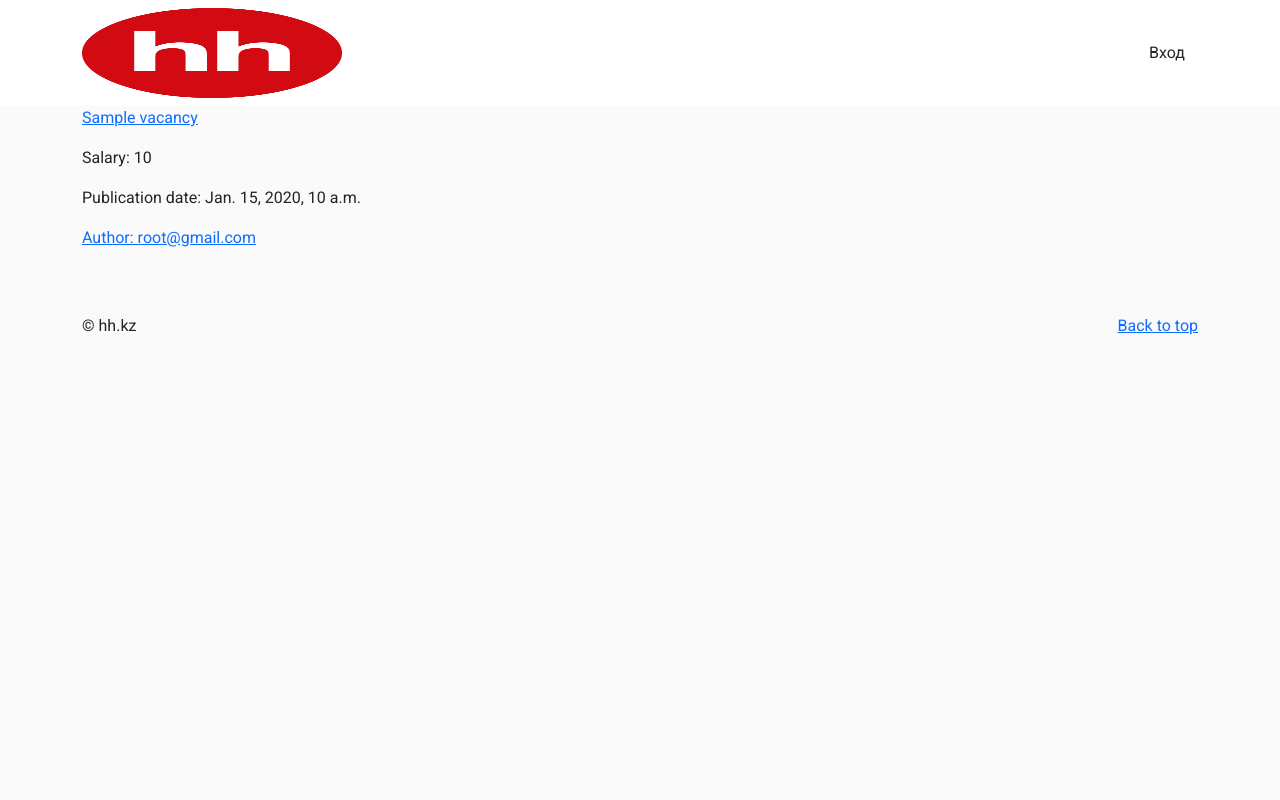
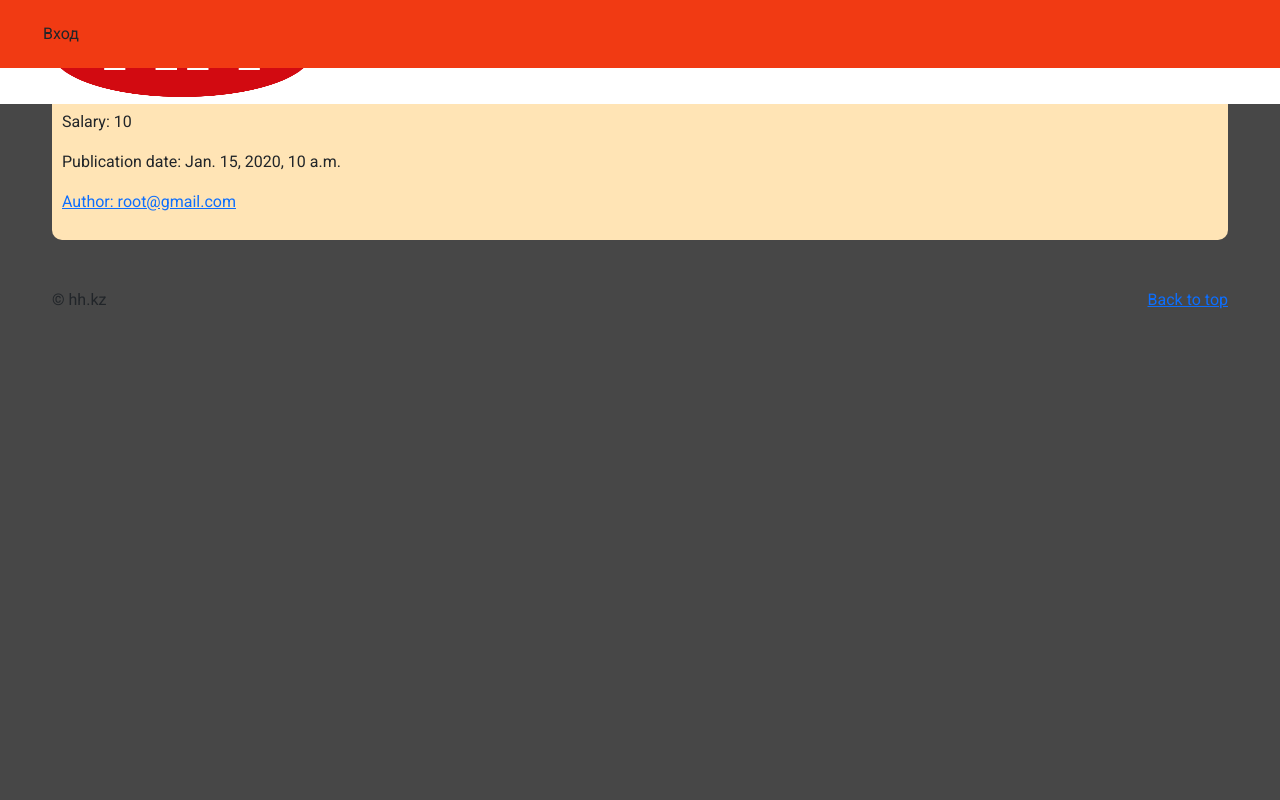
Before and after one commit to AlibekBeket/-laboratory_68_team_work, a Django app: page / in a window 1280 px wide. Run offline with Django 4.2, Linux system fonts and the light colour scheme; data comes from the database, SQL or seed files in the repository; tables that the repository leaves empty hold one stand-in row (values such as "Sample post"); parts of the project's set-up code (start-up, migrations or seed data) failed here and were passed over; some libraries are stand-ins or nearby versions.

Commit message:
#7 Стилизовал базовую страницу
Стилизовал базовую страницу

```diff
--- a/app/headhunter/templates/base.html
+++ b/app/headhunter/templates/base.html
@@ -3,7 +3,7 @@
 <html lang="en">
 <head>
     <meta charset="UTF-8">
-    <link rel="stylesheet" href="{% static 'css/style.css' %}">
+    <link rel="stylesheet" href="{% static 'style.css' %}">
     <title>{% block title %}{% endblock %}</title>
 </head>
 <body>
--- a/app/static/style.css
+++ b/app/static/style.css
@@ -1,14 +1,63 @@
 @import url('https://fonts.googleapis.com/css2?family=Roboto:wght@300;400;500;700;900&display=swap');
-
 *{
     margin: 0;
     padding: 0;
     box-sizing: border-box;
 }
-
-
 body{
     background: #fafafa;
     position: relative;
     font-family: 'roboto', sans-serif;
+    margin-top: 60px;
+    background-color: #474747;
 }
+.container{
+    margin: 0 auto;
+    max-width: 1200px;
+}
+.to_do_row{
+    margin-top: 10px;
+    border-bottom: 2px solid black;
+}
+.navbar{
+    display: block;
+    background: #F13A13;
+    position: fixed;
+    top: 0;
+    right: 0;
+    left: 0;
+    font-size: 0;
+    box-sizing: border-box;
+    padding: 7px 30px;
+}
+.menu{
+    font-size: 14px;
+    line-height: 1;
+    padding: 0;
+    margin: 0;
+    display: inline-block;
+    color: #fffee8;
+}
+.menu li {
+    display: inline-block;
+}
+.menu a {
+    display: inline-block;
+    text-decoration: none;
+    color: inherit;
+    padding: 5px 15px;
+}
+.menu a:hover {
+    color: #AED6F1;
+    text-decoration: underline;
+}
+.logo{
+    font-size: 30px;
+    margin-right: 100px;
+}
+.project_info{
+    margin-top: 10px;
+    padding: 10px;
+    background-color: Moccasin;
+    border-radius: 10px;
+}
```
